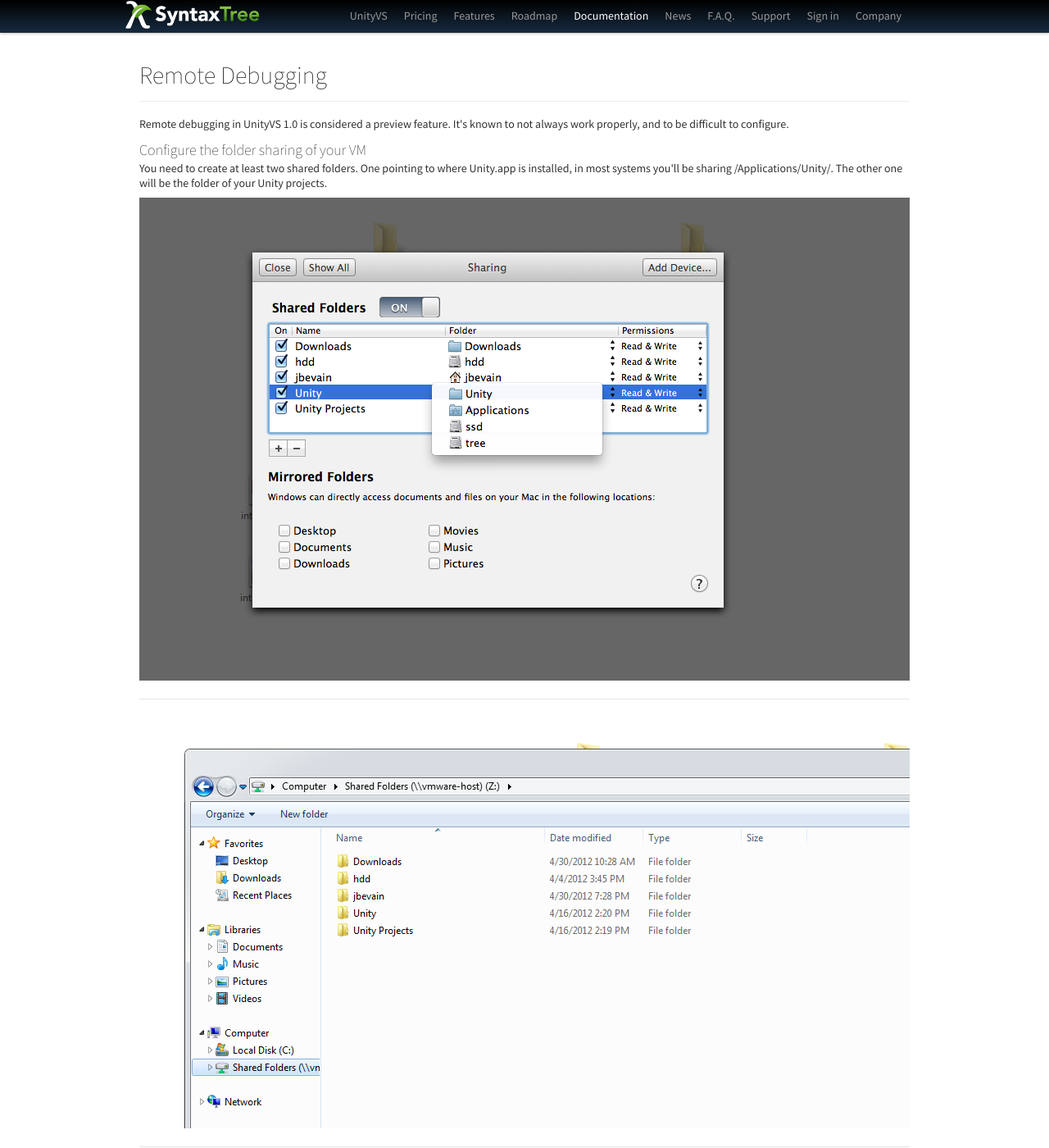
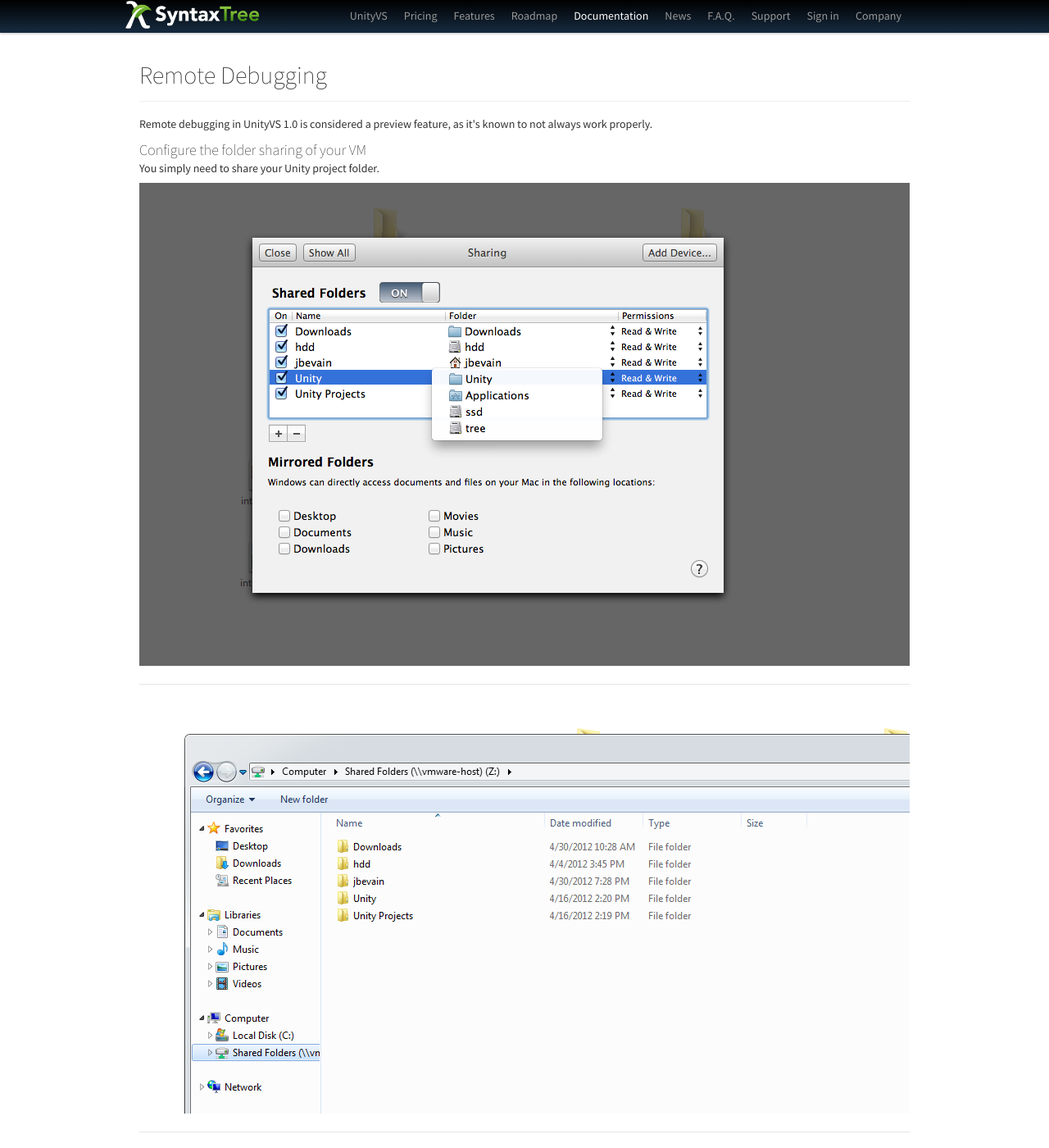
Before and after one commit to syntaxtree/unityvs.com, a Jekyll site: the page built from documentation/remote-debugging/index.html, in a window 1280 px wide and 1400 px high. Shown: the whole window at 82% size. Built offline with Jekyll 4.4.1, drawn with Linux system fonts in a browser that asks for light colours; comment, search, counter and statistics services are not loaded; some of the changed text lies outside the part shown.

Commit message:
Add documentation for debugging players

```diff
--- a/documentation/index.html
+++ b/documentation/index.html
@@ -23,7 +23,8 @@
         <li><a href="/documentation/issues">Known issues</a></li>
         <li class="nav-header">Using UnityVS</li>
         <li><a href="/documentation/debugging">Debugging</a></li>
-        <li><a href="/documentation/remote-debugging">Remote Debugging</a></li>
+        <li><a href="/documentation/remote-debugging">Remote Editor Debugging</a></li>
+        <li><a href="/documentation/player-debugging">Player Debugging</a></li>
         <li><a href="/documentation/project-explorer">Project Explorer</a></li>
         <li><a href="/documentation/connection">Connection between Visual Studio and Unity</a></li>
         <li><a href="/documentation/error-list">Error List Synchronization</a></li>
--- a/documentation/remote-debugging/index.html
+++ b/documentation/remote-debugging/index.html
@@ -10,10 +10,10 @@
         <h1>Remote Debugging</h1>
       </div>
 
-      <p>Remote debugging in UnityVS 1.0 is considered a preview feature. It's known to not always work properly, and to be difficult to configure.</p>
+      <p>Remote debugging in UnityVS 1.0 is considered a preview feature, as it's known to not always work properly.</p>
 
       <h3>Configure the folder sharing of your VM</h3>
-      <p>You need to create at least two shared folders. One pointing to where Unity.app is installed, in most systems you'll be sharing /Applications/Unity/. The other one will be the folder of your Unity projects.</p>
+      <p>You simply need to share your Unity project folder.</p>
       <img src="/screen/vm-shared-folder-configuration.png" />
       <hr />
       <img src="/screen/vm-shared-folder.png" />
@@ -21,13 +21,6 @@
 
       <h3>Import the UnityVS package</h3>
       <p>You'll find it in your Program Files\UnityVS, or Program Files (x86)\UnityVS on 64 bits machines, you need to copy it to OS X, and import it in Unity there.</p>
-
-      <h3>Configure UnityVS</h3>
-      <p>Open UnityVS' configuration window in Unity. Input the shared folder pointing to Unity.app. Then generate the solution files.</p>
-      <img src="/screen/configure-unityvs.png" />
-      <hr />
-      <img src="/screen/unityvs-remote-configuration.png" />
-      <hr />
 
       <h3>Open your project</h3>
       <p>In your VM, open the Visual Studio solution generated by UnityVS. Its name starts with UnityVS.YourProjectName. UnityVS won't be connected to your remote Unity. Click on the Unity icon in the status bar to open the selector, and chose your project.</p>
```
Also changed, not shown: documentation/player-debugging/index.html (added, +34 -0 lines).
